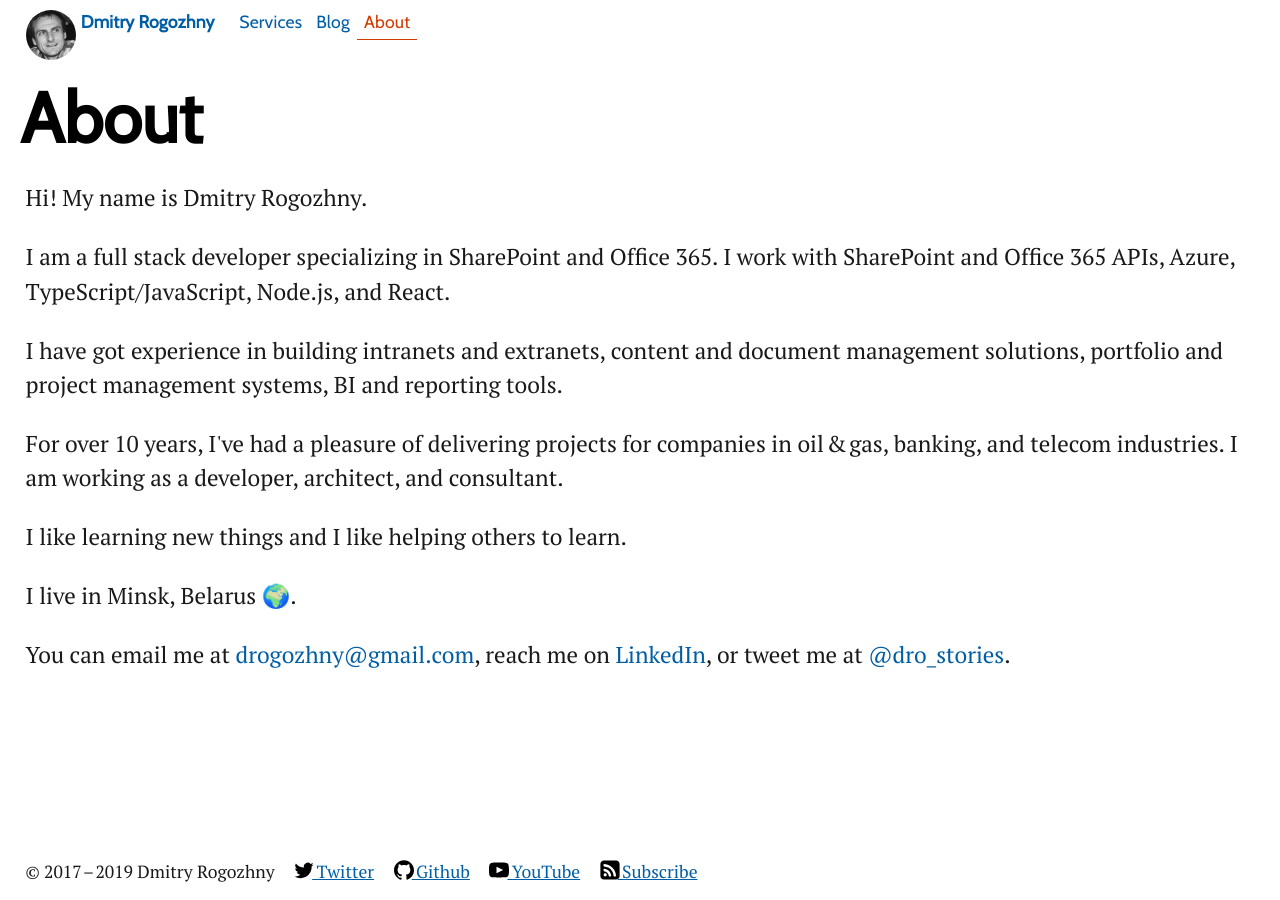
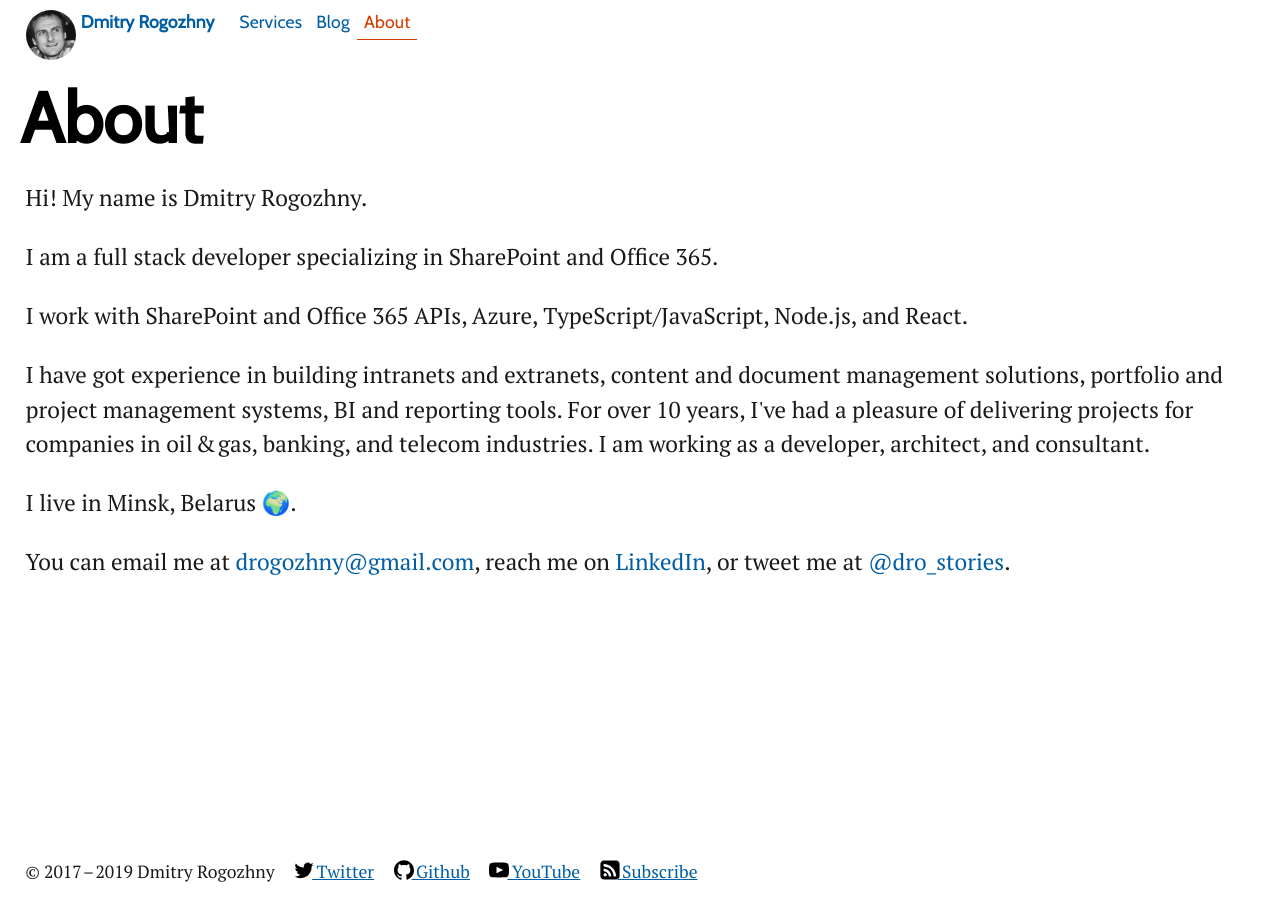
Before and after one commit to dmitryrogozhny/dmitryrogozhny.github.io, a Jekyll site: the page built from about.html, in a window 1280 px wide. Built offline with Jekyll 4.4.1, drawn with Linux system fonts in a browser that asks for light colours.

Commit message:
Update about me

```diff
--- a/_includes/about-me.html
+++ b/_includes/about-me.html
@@ -4,23 +4,15 @@
     </p>
     <p>
         I am a full stack developer specializing in SharePoint and Office 365.
+    </p>
+    <p>
         I work with SharePoint and Office 365 APIs, Azure, TypeScript/JavaScript, Node.js, and React.
     </p>
-
     <p>
         I have got experience in building intranets and extranets, content and document management solutions, portfolio
-        and project management systems, BI and reporting tools.
-    </p>
-
-    <p>
-        For over 10 years, I've had a pleasure of delivering projects for companies in oil&#8239;&&#8239;gas, banking,
+        and project management systems, BI and reporting tools. For over 10 years, I've had a pleasure of delivering projects for companies in oil&#8239;&&#8239;gas, banking,
         and telecom industries. I am working as a developer, architect, and consultant.
     </p>
-
-    <p>
-        I like learning new things and I like helping others to learn.
-    </p>
-
     <p>
         I live in Minsk, Belarus <a class="link--no-decoration"
             href="https://www.google.com/maps/place/Minsk/@51.5581949,19.5820437,5.53z">🌍</a>.
```
